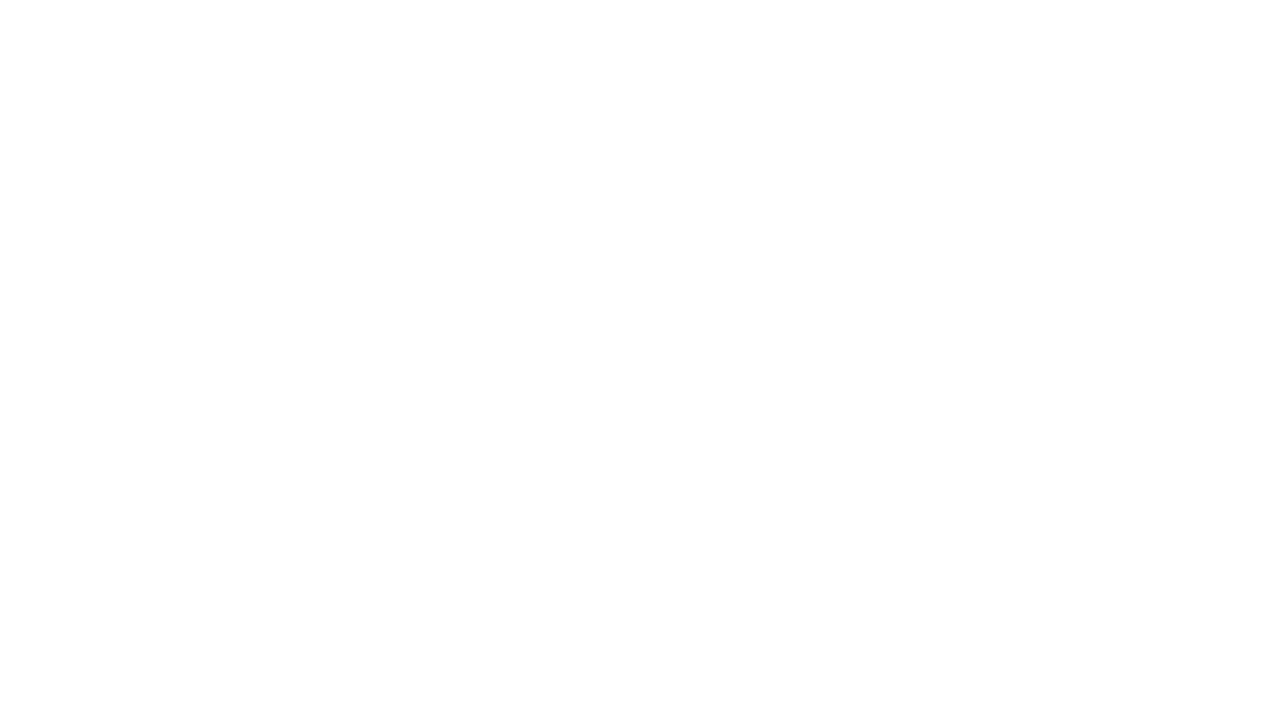
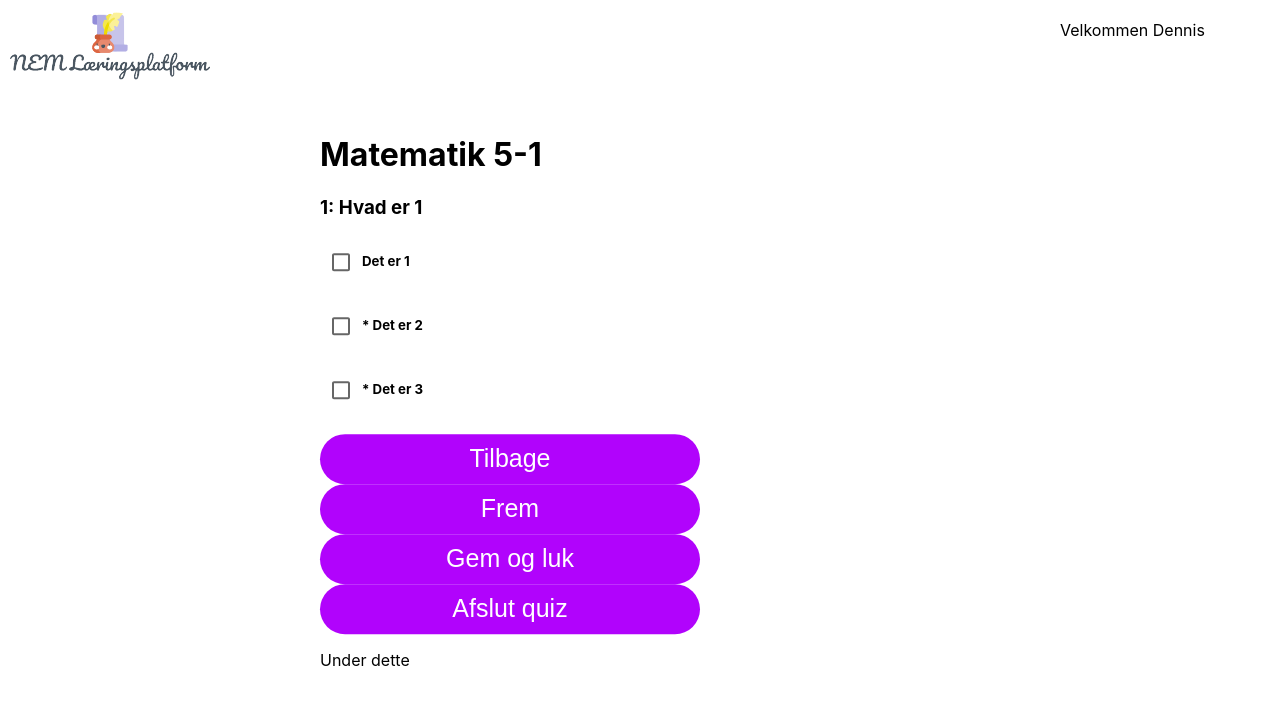
Before and after one commit to Hildan94/GRP1ProjectFinal, a React (Create React App) app in the folder web/: page /quiz/1/1 in a window 1280 px wide. Before the commit this address had no page. Shown: the top 704 px of the page. Built offline with nearby package versions, Linux system fonts and the light colour scheme.

Commit message:
router params

```diff
--- a/web/package.json
+++ b/web/package.json
@@ -10,6 +10,7 @@
     "@testing-library/jest-dom": "^5.16.5",
     "@testing-library/user-event": "^13.5.0",
     "animejs": "^3.2.1",
+    "bootstrap": "^5.2.2",
     "mobx": "^6.6.2",
     "mobx-react-lite": "^3.4.0",
     "react": "^18.2.0",
--- a/web/src/index.js
+++ b/web/src/index.js
@@ -25,7 +25,7 @@ root.render(
             <Route path="/signup" element={<Signup/>}/>
             <Route path="/home" element={<Home/>}/>
             <Route path="/quizzes" element={<Quizzes/>}/>
-            <Route path="/quiz" element={<Quiz/>}/>
+            <Route exact path="/quiz/:quizid/:questionid" element={<Quiz/>}/>
             <Route path="/quiznew" element={<Quiznew/>}/>
             <Route path="/reports" element={<Reports/>}/>
         </Routes>
--- a/web/src/pages/quiz.js
+++ b/web/src/pages/quiz.js
@@ -3,12 +3,43 @@ import {React} from "react";
 import {Helmet} from 'react-helmet';
 import logo from "./../image/NEM_logo_noBackground2.png";
 import './../Backend/quiz.css';
+import {Checkbox} from "@mui/material";
+import { useSearchParams } from "react-router-dom";
 
-var currUserId, courseId, quizId, firstName, questionsCount, quizName;
-firstName = "Dennis";
-quizName = "Matematik 5-1"
+
+var currUserId, courseName, quizId, firstName, questionsCount, quizName, lastName;
+var question1, question2, question3, answer1, answer2, answer3, boolQuestion;
+var questionCounter; //used to keep track of current question no for page no | locally
+//firstName = "Dennis";
+//quizName = "Matematik 5-1"
+
+var quizObject = {
+    "id": quizId = 10001,
+    "courseName": courseName = 'Matematik 5-1',
+    "questionsCount": questionsCount = 3,
+    "question1": question1 = "Hvad er 1",
+    "question2": question2 = "Hvad er 2",
+    "question3": question3 = "Hvad er 3",
+    "answer1": answer1 = "Det er 1",
+    "answer2": answer2 = "Det er 2",
+    "answer3": answer3 = "Det er 3",
+    "boolQuestion": boolQuestion = false,
+}
+
+var userObject = {
+    "id": currUserId = 11337,
+    "firstname": firstName = 'Dennis',
+    "lastname": lastName = 'Jensen',
+}
 
 function Quiz() {
+
+    const [searchParams] = useSearchParams();
+    const params = new URLSearchParams(window.location.pathname);
+
+
+
+    var tester = searchParams.quizid;
 
     const navigate = useNavigate()
 
@@ -17,6 +48,22 @@ function Quiz() {
     }
 
     const toHome = () => {
+        navigate('/home')
+    }
+
+    const toNextQuestion = () => {
+        questionCounter = questionCounter + 1;
+        navigate(window.location.pathname + '/' + 1)
+    }
+
+    const toPrevQuestion = () => {
+        if (questionCounter != 1) {
+        questionCounter = questionCounter -1;
+        }
+        navigate(window.location.pathname -1)
+    }
+
+    const toQuestion = () => {
         navigate('/home')
     }
 
@@ -34,27 +81,27 @@ function Quiz() {
 
             <div className={"center_p"}>
             <div>
-                <div> <h1>{quizName}</h1></div>
-                <h2> Besvar spørgsmålene</h2>
+                <div> <h1>{quizObject.courseName}</h1></div>
             </div>
             <div>
-                <h3> 1: Hvor mange grader er der i en trekant? </h3>
-                <h5> * Svarmulighed 1</h5>
-                <h5> * Svarmulighed 2</h5>
-                <h5> * Svarmulighed 3</h5>
-                <h5> * Svarmulighed 4</h5>
-                <h5> * Svarmulighed 5</h5>
-                <h3> 2: Hvad størrelse sko brugte Pythagoras? </h3>
-                <h5> * Svarmulighed 1</h5>
-                <h5> * Svarmulighed 2</h5>
-                <h5> * Svarmulighed 3</h5>
-                <h5> * Svarmulighed 4</h5>
-                <h5> * Svarmulighed 5</h5>
+                <h3> 1: {quizObject.question1} </h3>
+                <h5> <Checkbox></Checkbox>{quizObject.answer1}</h5>
+                <h5> <Checkbox></Checkbox>* {quizObject.answer2}</h5>
+                <h5> <Checkbox></Checkbox>* {quizObject.answer3}</h5>
             </div>
+                <div>
+                    <button onClick={toPrevQuestion}>Tilbage</button>
+                    <button onClick={toNextQuestion}>Frem</button>
+                </div>
             <div>
                 <button onClick={toQuizzes}>Gem og luk</button>
                 <button onClick={toQuizzes}>Afslut quiz</button>
             </div>
+                <div>
+                    <p>Under dette</p>
+                    <p>{searchParams.quizid}</p>
+                    <p>{params.get("quizid")}</p>
+                </div>
         </div>
         </div>
     );
--- a/web/src/pages/quizzes.js
+++ b/web/src/pages/quizzes.js
@@ -1,6 +1,8 @@
 import {useNavigate} from "react-router-dom";
 import {React} from "react";
 import { Helmet } from 'react-helmet';
+
+var quizId, questionId;
 
 function Quizzes() {
 
@@ -11,7 +13,9 @@ function Quizzes() {
     }
 
     const toQuiz = () => {
-        navigate('/quiz')
+        quizId = 10001;//Fix quiz id here
+        questionId = 1; //default to 1 atm
+        navigate('/quiz/' + quizId + '/' + questionId)
     }
 
     const toReports = () => {
```
Also changed, not shown: 1 other file (tests, documents, lock files or other folders).
